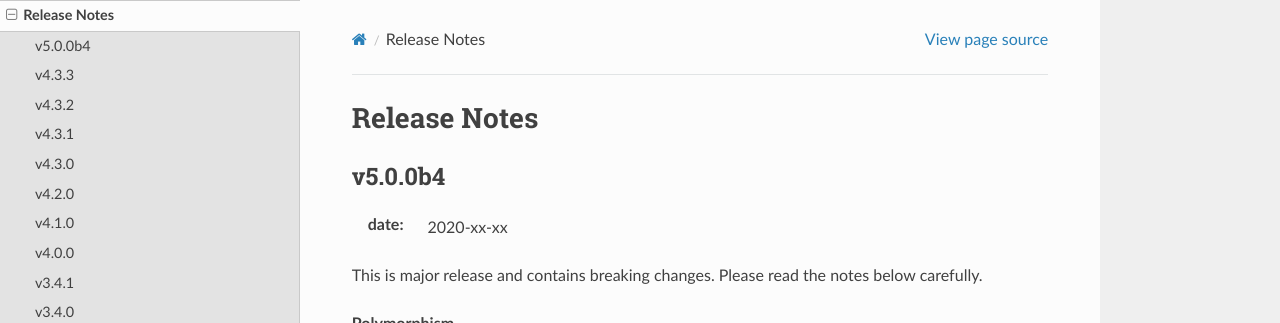
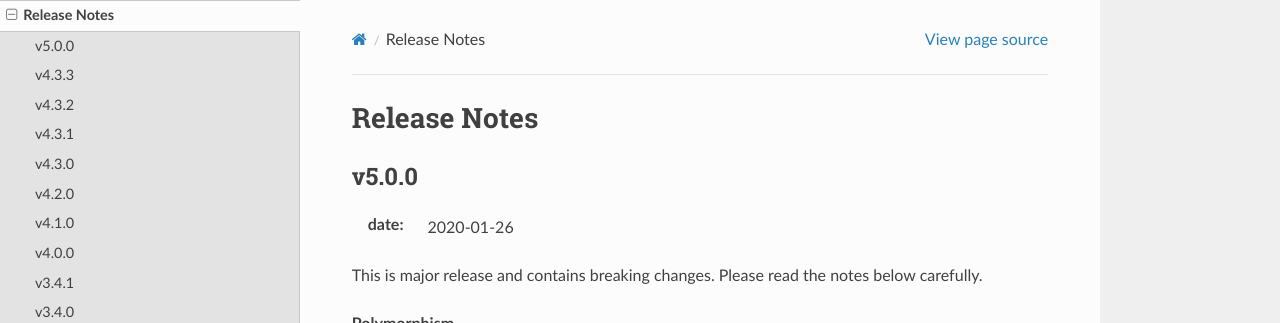
Before and after one commit to pynamodb/PynamoDB, a Sphinx documentation site: the page built from docs/release_notes.rst, in a window 1280 px wide and 900 px high. Shown: the top 323 px of the window. Built offline with Sphinx 7.4.7 and the Read the Docs theme 2.0.0, drawn with Linux system fonts in a browser that asks for light colours.

Commit message:
Release 5.0.0

```diff
--- a/docs/release_notes.rst
+++ b/docs/release_notes.rst
@@ -1,10 +1,10 @@
 Release Notes
 =============
 
-v5.0.0b4
--------------------
+v5.0.0
+----------
 
-:date: 2020-xx-xx
+:date: 2020-01-26
 
 This is major release and contains breaking changes. Please read the notes below carefully.
 
--- a/pynamodb/__init__.py
+++ b/pynamodb/__init__.py
@@ -7,4 +7,4 @@ A simple abstraction over DynamoDB
 """
 __author__ = 'Jharrod LaFon'
 __license__ = 'MIT'
-__version__ = '5.0.0b4'
+__version__ = '5.0.0'
```
